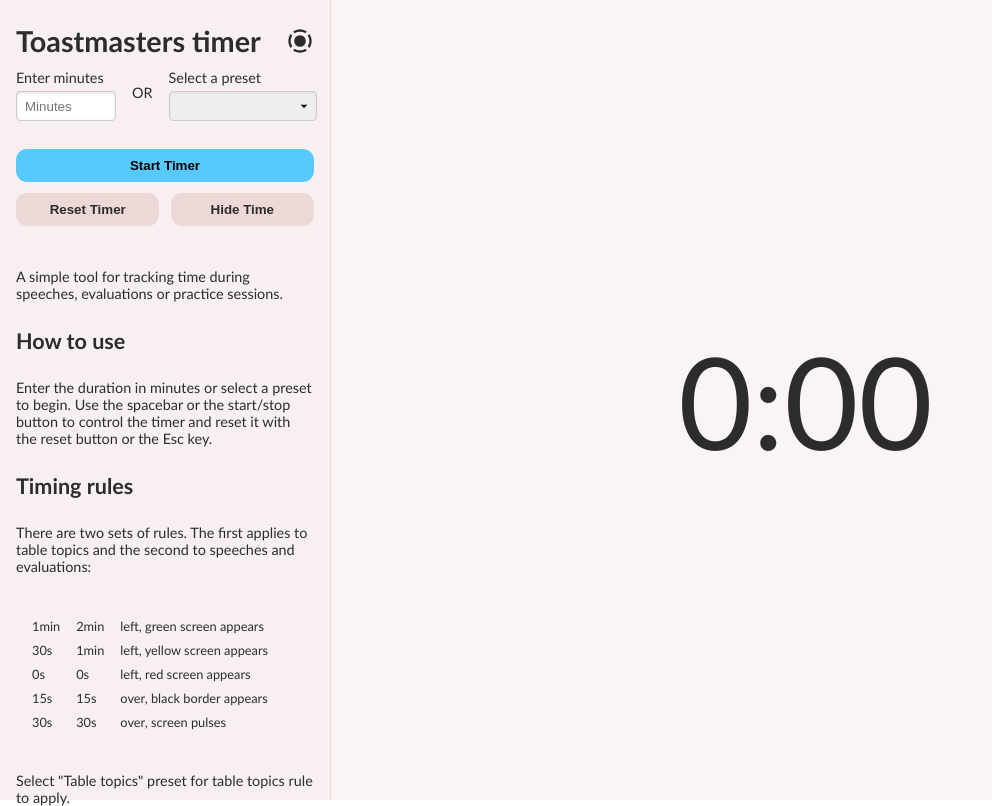
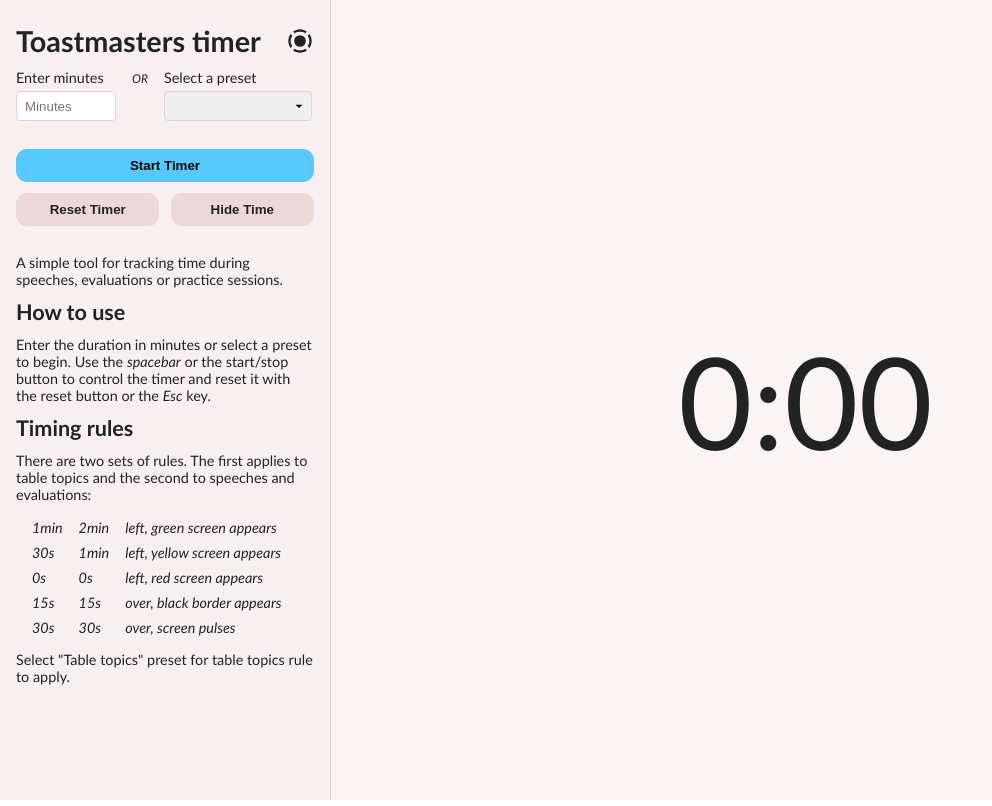
Before and after one commit to Ajuska/toastmasters-timer, an Angular app: page / in a window 1280 px wide. Shown: the whole page, without its empty margins (0-992 px from the left). Built offline with nearby package versions, Linux system fonts and the light colour scheme.

Commit message:
Use italics for some text, improve colors

```diff
--- a/src/app/app.component.html
+++ b/src/app/app.component.html
@@ -41,7 +41,7 @@
             appIntegerValidator
           />
         </div>
-        <p>OR</p>
+        <small><i>OR</i></small>
         <div class="form--group">
           <label for="speechPreset">Select a preset</label>
           <select
@@ -84,8 +84,8 @@
     <h2>How to use</h2>
     <p>
       Enter the duration in minutes or select a preset to begin. Use the
-      spacebar or the start/stop button to control the timer and reset it with
-      the reset button or the Esc key.
+      <i>spacebar</i> or the start/stop button to control the timer and reset it
+      with the reset button or the <i>Esc</i> key.
     </p>
     <h2>Timing rules</h2>
     <p>
--- a/src/app/app.component.sass
+++ b/src/app/app.component.sass
@@ -24,7 +24,7 @@
   width: 298px
   padding: 1.5rem 1rem
   background-color: darken($rose, 1%)
-  border-right: 1px solid darken($rose, 8%)
+  border-right: 1px solid darken($rose, 10%)
   height: calc(100vh - 3rem)
   display: flex
   flex-direction: column
@@ -58,6 +58,7 @@
 .form
   position: relative
   display: flex
+  align-items: baseline
   gap: 1rem
   margin-bottom: 0.5rem
 
@@ -87,7 +88,7 @@
   display: flex
 
 .rules--column
-  font-size: 0.8rem
+  font-size: 0.9rem
 
 .controls
   display: grid
--- a/src/styles.sass
+++ b/src/styles.sass
@@ -1,10 +1,10 @@
 /* You can add global styles to this file, and also import other style files */
-$red: #EB5A46
+$red: #EC543F
 $yellow: #FCD358
 $green: #5AD67F
 $blue: #57C9FD
 $rose: #faf4f4
-$black: #2C2C2C
+$black: #222222
 
 :root
   --color-red: #{$red}
@@ -13,6 +13,7 @@
   --color-blue: #{$blue}
   --color-rose: #{$rose}
   --color-black: #{$black}
+
 body
   width: 100vw
   height: 100vh
@@ -26,30 +27,30 @@
 li
   padding-top: 4px
   padding-bottom: 4px
+  font-style: italic
 
-h1
+
+h1, h2, p, ul
   margin: 0px
 
-h2
-  margin: 0px
 
 :root
     font-family: 'Trebuchet MS', Arial, sans-serif
 
 input[type=number], select
-    border: 1px solid #ccc
+    border: 1px solid darken($rose, 10%)
     border-radius: 4px
-    box-shadow: inset 0 1px 3px #ddd
     box-sizing: border-box
     display: inline-block
     padding: .5em .6em
     vertical-align: middle
+    &:disabled
+      background-color: darken($rose, 1%)
+
 
 select
   -webkit-appearance: none
   appearance: none
-
-select
   background-image: url("/caret-down.svg")
   background-size: 24px
   background-repeat: no-repeat
```
